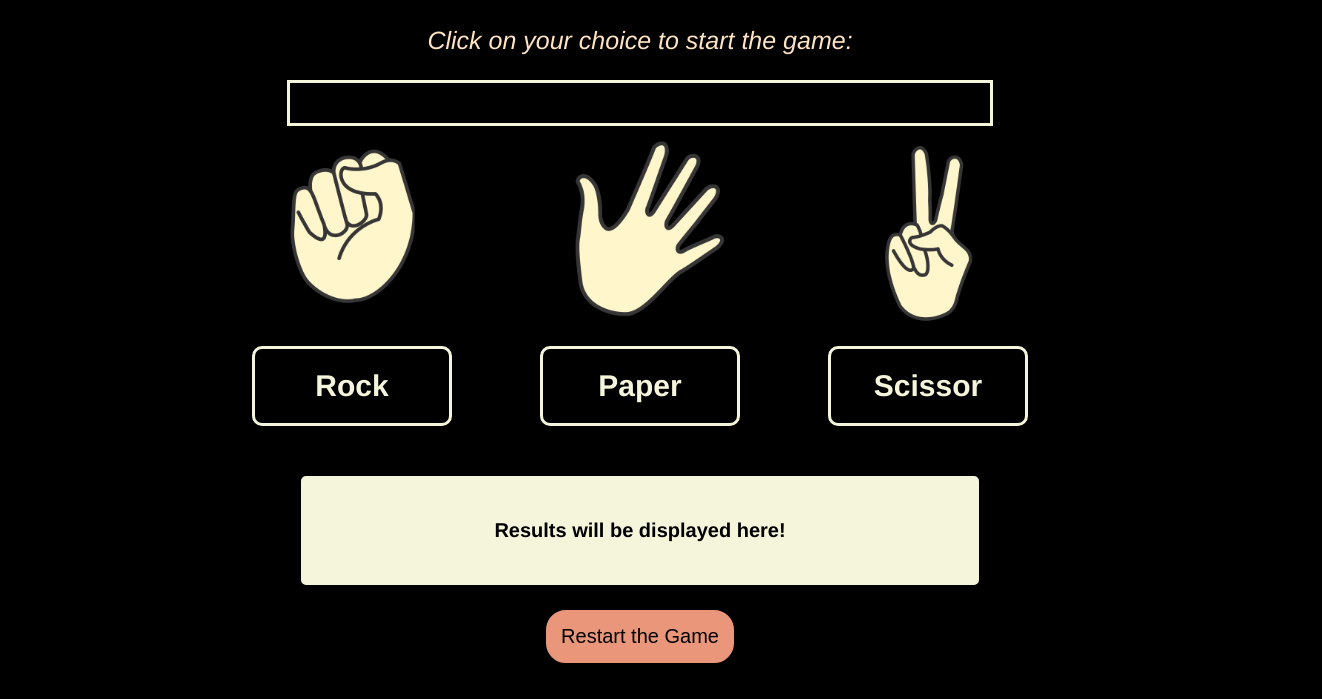
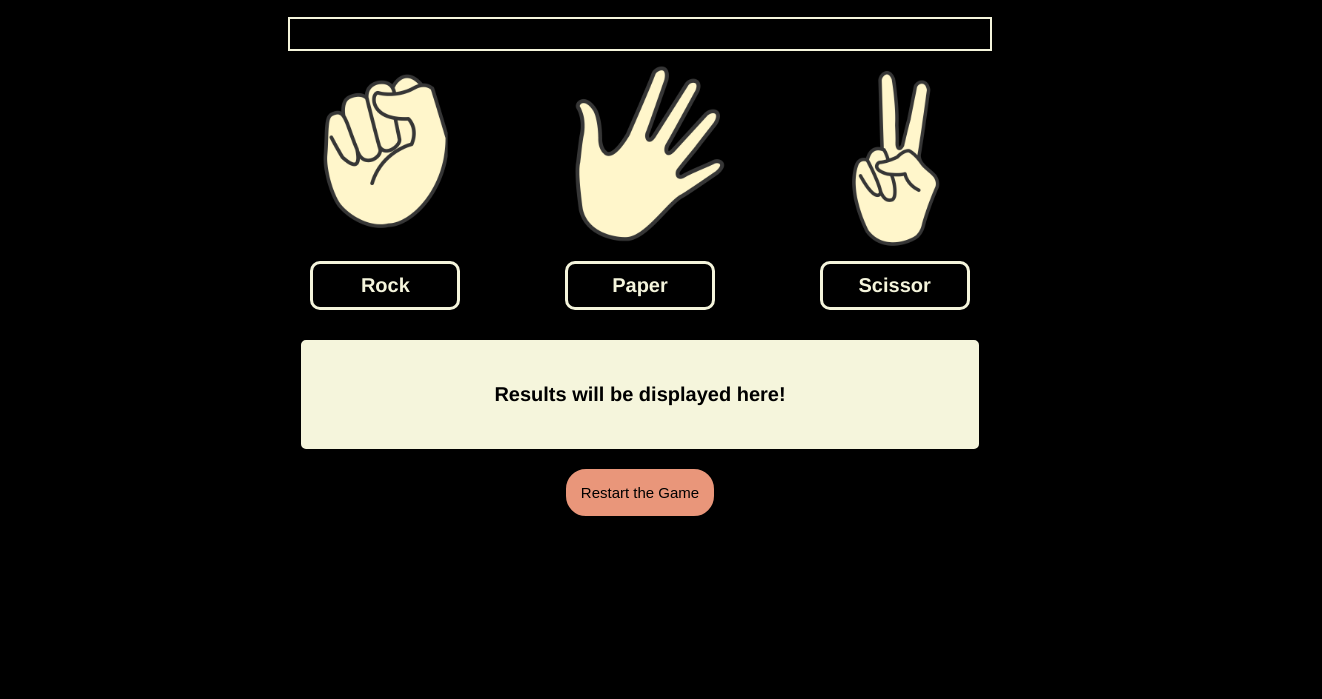
Before and after one commit to sanmitha-shetty/Rock-Paper-Scissors, a plain HTML site: page index.html in a window 1280 px wide. Shown: the part 119-818 px from the top of the page, 1322 px wide, since content can reach past the window. Drawn offline with Linux system fonts and the light colour scheme.

Commit message:
Align the buttons

```diff
--- a/style.css
+++ b/style.css
@@ -7,7 +7,7 @@ body{
 .play{
     width:100%;
     height: auto;
-    margin: 50px;
+    margin: 25px;
     text-align: center;
     font-size: 40px;
     font-weight: 900;
@@ -16,14 +16,14 @@ body{
 p .choice{
     width:100%;
     height: auto;
-    margin: 10px;
     text-align: center;
     justify-content: center;
 
 }
 .choice{
+    margin: 20px;
     text-align: center;
-    font-size: 25px;
+    font-size: 18px;
     font-family: Helvetica;
     font-weight: 500;
     font-style: italic;
@@ -35,9 +35,9 @@ p .choice{
     flex-direction: row;
     justify-content: space-around;
     font-family: Helvetica;
-    font-size: 20px;
+    font-size: 15px;
     font-weight: 300;
-    border: solid beige 3px;
+    border: solid beige 2px;
 };
 
 
@@ -49,8 +49,8 @@ div{
 .btn-container{
     display: flex;
     margin: auto;
-    margin-left: 200px;
-    margin-right: 200px;
+    margin-left: 250px;
+    margin-right: 250px;
     padding: auto;
     flex-direction: row;
     justify-content:space-around;
@@ -61,10 +61,10 @@ div{
 }
 .btn{
     margin: auto;
-    margin-top: 20px;
-    padding: 20px;
-    width: 200px;
-    font-size: 30px;
+    margin-top: 10px;
+    padding: 10px;
+    width: 150px;
+    font-size: 20px;
     font-weight: 600;
     font-family: Helvetica;
     color: beige;
@@ -85,7 +85,7 @@ img{
     font-weight: 600;
     text-align: center;
     font-family: Helvetica;
-    margin-top: 50px;
+    margin-top: 30px;
     margin-left: auto;
     margin-right: auto;
     padding: 20px;
@@ -106,11 +106,11 @@ img{
     display: flex;
     width: 50%;
     margin: auto;
-    margin-top: 20px;
+    margin-top: 15px;
     justify-content: center;
 }
 #reset-btn{
-    font-size: 20px;
+    font-size: 15px;
     font-weight: 300;
     margin: auto;
     padding: 15px;
```
